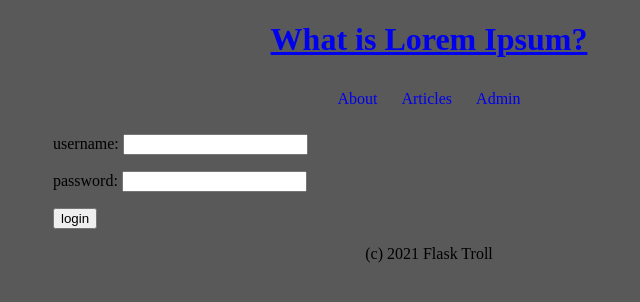
After one commit to pepan47/flask_projekt, a Flask app: page /login/ in a window 1280 px wide. The commit adds this page. Shown: the top 302 px of the page, without its empty margins (211-851 px from the left). Run offline with Flask 2, Linux system fonts and the light colour scheme.

Commit message:
prihlasovanie zaciatok

```diff
--- a/mdblog/app.py
+++ b/mdblog/app.py
@@ -1,5 +1,6 @@
 from flask import Flask
 from flask import render_template
+from flask import request
 
 from .database import articles
 
@@ -27,3 +28,17 @@ def view_article(art_id):
     if article:
         return render_template("article.jinja", article=article)
     return render_template("article_not_found.jinja", art_id=art_id)
+
+@flask_app.route("/login/", methods = ["GET"])
+def view_login():
+    return render_template("login.jinja")
+
+@flask_app.route("/login/", methods = ["POST"])
+def view_user():
+    if request.method == "POST":
+        username = request.form["username"]
+        password = request.form["password"]
+        if username == "admin" and password == "admin":
+            return "Ok"
+        else:
+            return "Not Ok"
--- a/mdblog/templates/_main.jinja
+++ b/mdblog/templates/_main.jinja
@@ -1,15 +1,19 @@
 <!DOCTYPE html>
 <html lang="en">
+<head>
 
-<head>
   <title> {% block title %} {% endblock %} </title>
   {% include "_head.jinja" %}
+
 </head>
 
-<body>
+<body style="background-color:#595959" text="black" >
+
 <header>
-  <h1> <a href="{{ url_for("view_welcome_page") }}"> What is Lorem Ipsum? </a></h1>
+  <h1>
+    <a href="{{ url_for("view_welcome_page") }}"> What is Lorem Ipsum? </a></h1>
 </header>
+
   {% include "_nav.jinja" %}
 
 <main>
@@ -17,5 +21,6 @@
 </main>
 
 {% include "_footer.jinja" %}
+
 </body>
 </html>
--- /dev/null
+++ b/mdblog/templates/login.jinja
@@ -0,0 +1,21 @@
+{% extends "_main.jinja" %}
+
+{% block title %} Login {% endblock %}
+
+{% block main %}
+
+<form action="{{ url_for('view_user' )}}" method="post">
+  <p>
+    <label> username:  </label>
+    <input type="text" name="username">
+  </p>
+  <p>
+    <label> password: </label>
+    <input type="password" name="password">
+  </p>
+
+  <input type="submit" value="login">
+
+</form>
+
+{% endblock %}
```
Also changed, not shown: 1 other file.
